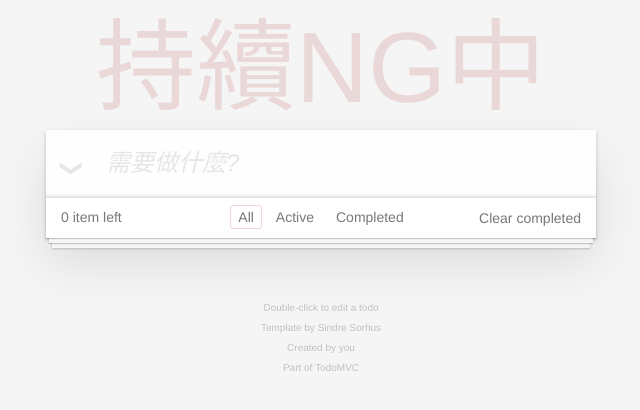
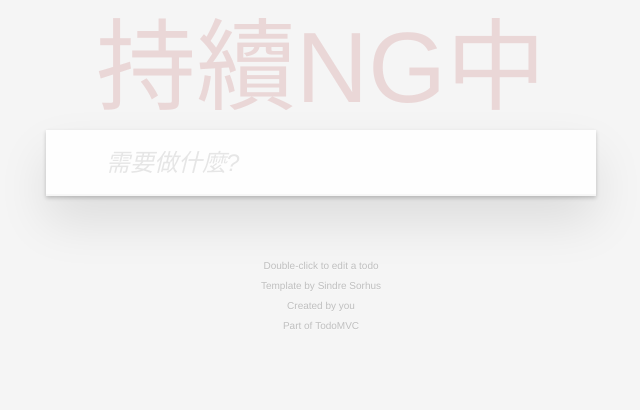
Before and after one commit to bnmghjtyu0/angular-todomvc20180102, an Angular app: page / in a window 1280 px wide. Shown: the top 410 px of the page, without its empty margins (319-959 px from the left). Built offline with nearby package versions, Linux system fonts and the light colour scheme.

Commit message:
任務 08：套用結構指令 (Structure Directives)

```diff
--- a/src/app/app.component.html
+++ b/src/app/app.component.html
@@ -4,7 +4,7 @@
     <input class="new-todo" [placeholder]="inputHint" [(ngModel)]="todo" (keyup.enter)="addTodo()" autofocus>
   </header>
   <!-- This section should be hidden by default and shown when there are todos -->
-  <section class="main">
+  <section class="main" *ngIf="todos.length">
     <input id="toggle-all" class="toggle-all" type="checkbox">
     <label for="toggle-all">Mark all as complete</label>
     <ul class="todo-list" *ngFor="let todo of todos">
@@ -20,8 +20,8 @@
       </li> -->
       <li>
         <div class="view">
-          <input class="toggle" type="checkbox">
-          <label>{{todo}}</label>
+          <input class="toggle" type="checkbox" [(ngModel)]="todo.done">
+          <label>{{todo.text}}</label>
           <button class="destroy"></button>
         </div>
         <input class="edit" value="Rule the web">
@@ -29,7 +29,7 @@
     </ul>
   </section>
   <!-- This footer should hidden by default and shown when there are todos -->
-  <footer class="footer">
+  <footer class="footer" *ngIf="todos.length">
     <!-- This should be `0 items left` by default -->
     <span class="todo-count">
       <strong>0</strong> item left</span>
--- a/src/app/app.component.ts
+++ b/src/app/app.component.ts
@@ -12,10 +12,12 @@ export class AppComponent {
   todos: any[] = [];
   todo: string = "";
   addTodo() {
-    if (this.todo == "") {
-      return false;
-    } else {
-      this.todos.push(this.todo);
+    if (this.todo) {
+      let newTodo = {
+        text: this.todo,
+        done: false
+      };
+      this.todos.push(newTodo);
       this.todo = "";
     }
   }
```
